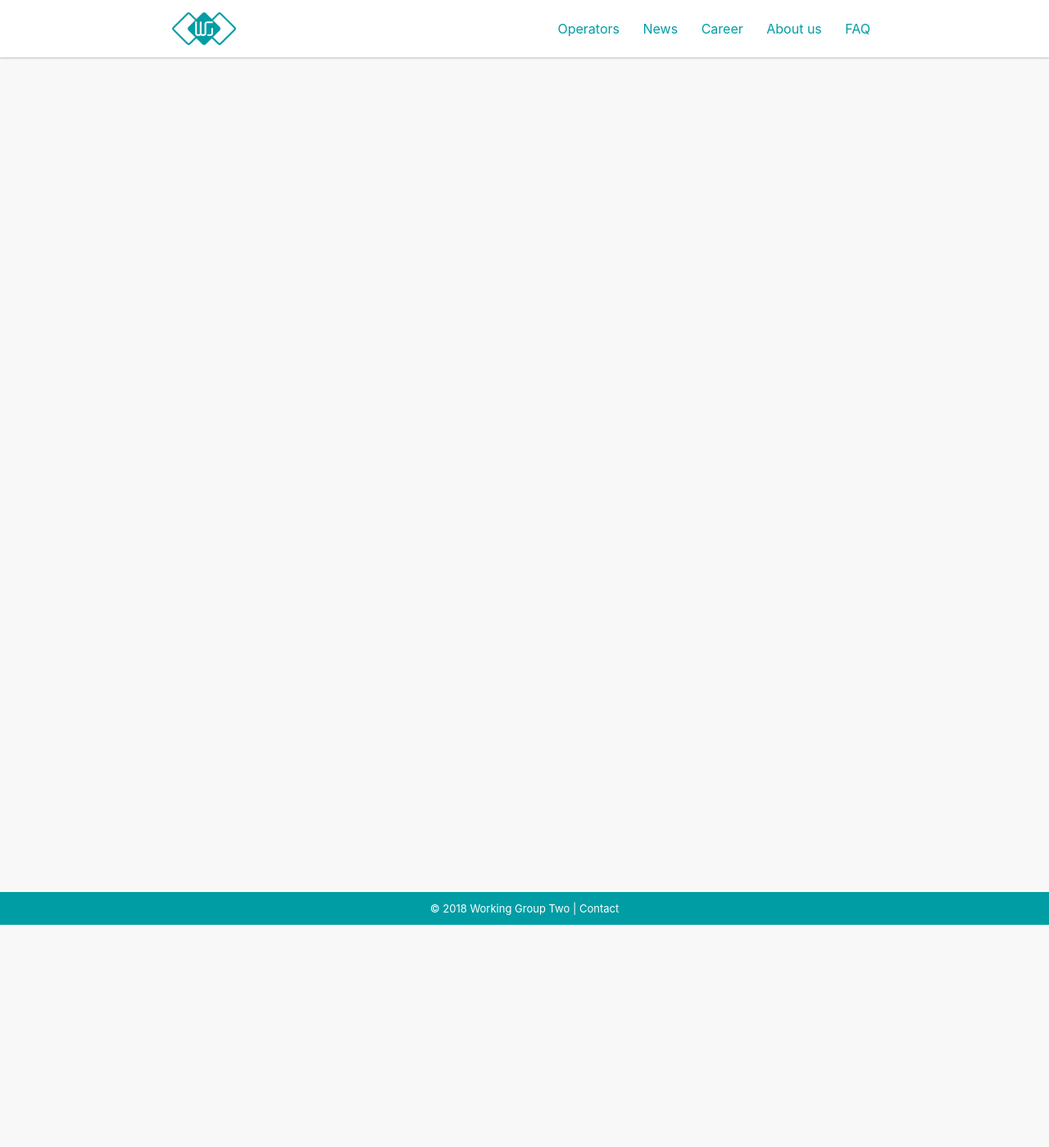
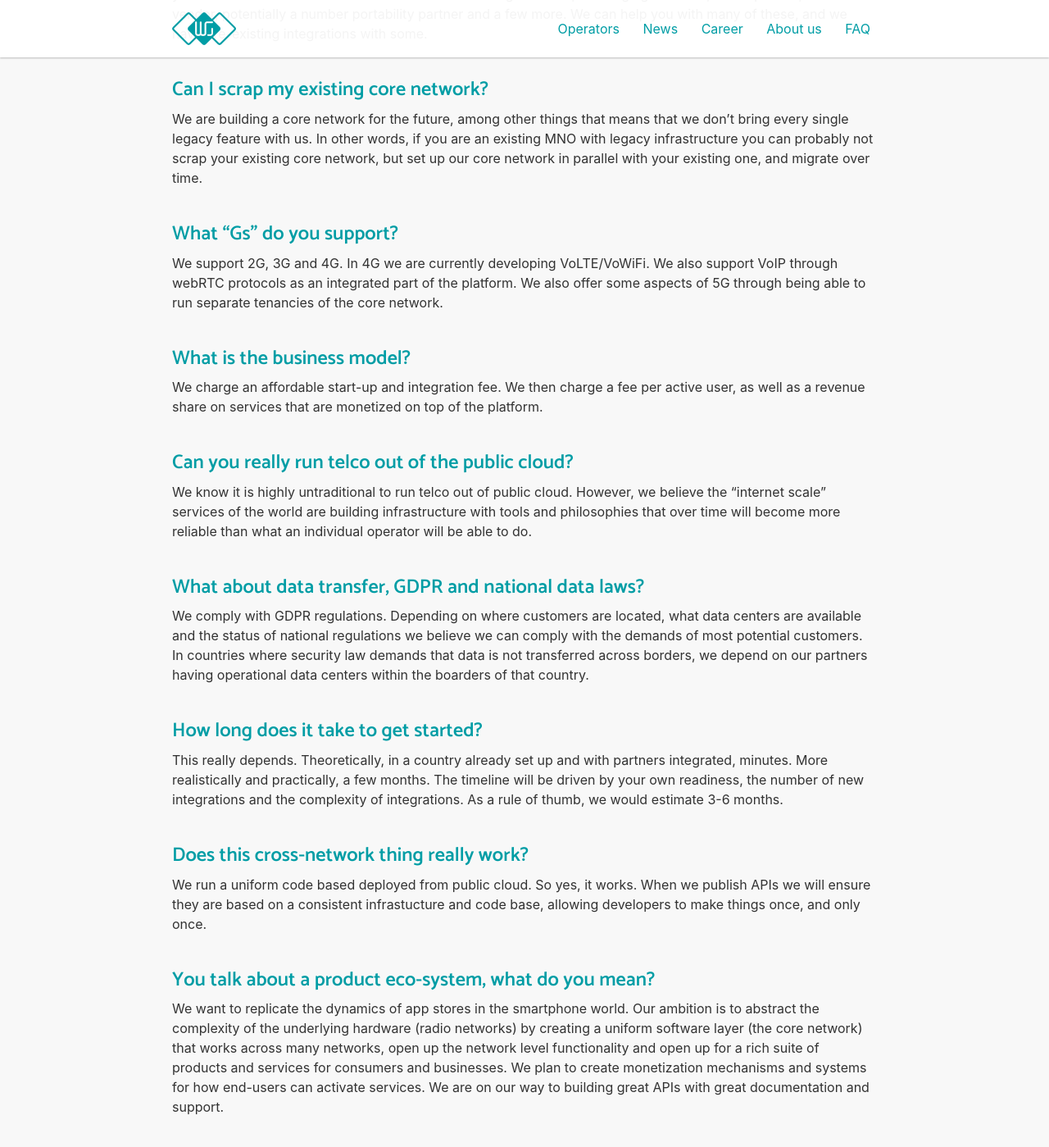
Before and after one commit to working-group-two/engineering-blog, a Jekyll site: the page built from pages/faq.md, in a window 1280 px wide and 1400 px high, scrolled down 272 px. Shown: the whole window at 82% size. Built offline with Jekyll 4.4.1, drawn with Linux system fonts in a browser that asks for light colours; nearby versions of some CDN libraries; some of the changed text lies outside the part shown.

Commit message:
Update faq.md

```diff
--- a/pages/faq.md
+++ b/pages/faq.md
@@ -5,3 +5,41 @@ permalink: /faq
 ---
 
 # Frequently asked questions
+
+### What other partnerships do I need to put in place to work with you?
+
+The most important partnership you put in place is the access to radio network wholesale capacity. In addition you will need national and international interconnect agreements, roaming agreements, a BSS partner, a SIM vendor, potentially a number portability partner and a few more. We can help you with many of these, and we have pre-existing integrations with some.
+
+### Can I scrap my existing core network?
+
+We are building a core network for the future, among other things that means that we don't bring every single legacy feature with us. In other words, if you are an existing MNO with legacy infrastructure you can probably not scrap your existing core network, but set up our core network in parallel with your existing one, and migrate over time.
+
+### What "Gs" do you support?
+
+We support 2G, 3G and 4G. In 4G we are currently developing VoLTE/VoWiFi. We also support VoIP through webRTC protocols as an integrated part of the platform. We also offer some aspects of 5G through being able to run separate tenancies of the core network.
+
+
+### What is the business model?
+
+We charge an affordable start-up and integration fee. We then charge a fee per active user, as well as a revenue share on services that are monetized on top of the platform.
+
+
+### Can you really run telco out of the public cloud?
+
+We know it is highly untraditional to run telco out of public cloud. However, we believe the "internet scale" services of the world are building infrastructure with tools and philosophies that over time will become more reliable than what an individual operator will be able to do.
+
+### What about data transfer, GDPR and national data laws?
+
+We comply with GDPR regulations. Depending on where customers are located, what data centers are available and the status of national regulations we believe we can comply with the demands of most potential customers. In countries where security law demands that data is not transferred across borders, we depend on our partners having operational data centers within the boarders of that country.
+
+### How long does it take to get started?
+
+This really depends. Theoretically, in a country already set up and with partners integrated, minutes. More realistically and practically, a few months. The timeline will be driven by your own readiness, the number of new integrations and the complexity of integrations. As a rule of thumb, we would estimate 3-6 months.
+
+### Does this cross-network thing really work?
+
+We run a uniform code based deployed from public cloud. So yes, it works. When we publish APIs we will ensure they are based on a consistent infrastucture and code base, allowing developers to make things once, and only once.
+
+### You talk about a product eco-system, what do you mean?
+
+We want to replicate the dynamics of app stores in the smartphone world. Our ambition is to abstract the complexity of the underlying hardware (radio networks) by creating a uniform software layer (the core network) that works across many networks, open up the network level functionality and open up for a rich suite of products and services for consumers and businesses. We plan to create monetization mechanisms and systems for how end-users can activate services. We are on our way to building great APIs with great documentation and support.
```
